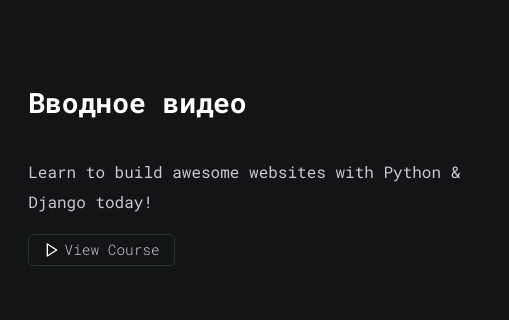
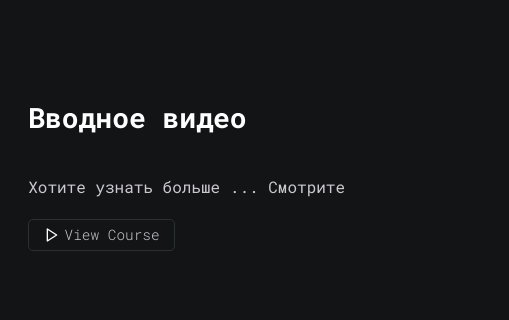
Before and after one commit to Web-serfer/astro-avtourist, an Astro site: page / in a window 1280 px wide. Shown: the part 414-734 px from the top of the page, 551-1060 px from the left. Built offline with nearby package versions, Linux system fonts and the light colour scheme; Astro itself is replaced by a stand-in of ours.

Commit message:
First commit

```diff
--- a/src/components/home/HomeVideo.astro
+++ b/src/components/home/HomeVideo.astro
@@ -11,7 +11,7 @@
   </div>
   <div id='course-preview-body'>
     <h3>Вводное видео</h3>
-    <p>Learn to build awesome websites with Python & Django today!</p>
+    <p>Хотите узнать больше ... Смотрите</p>
     <a class='btn btn--md' href='https://dennisivy.teachable.com/p/django-beginners-course' target="_blank">
       <Play width="16px" height="16px" />
       View Course
```
Also changed, not shown: README.md, public/images/preview.PNG.
